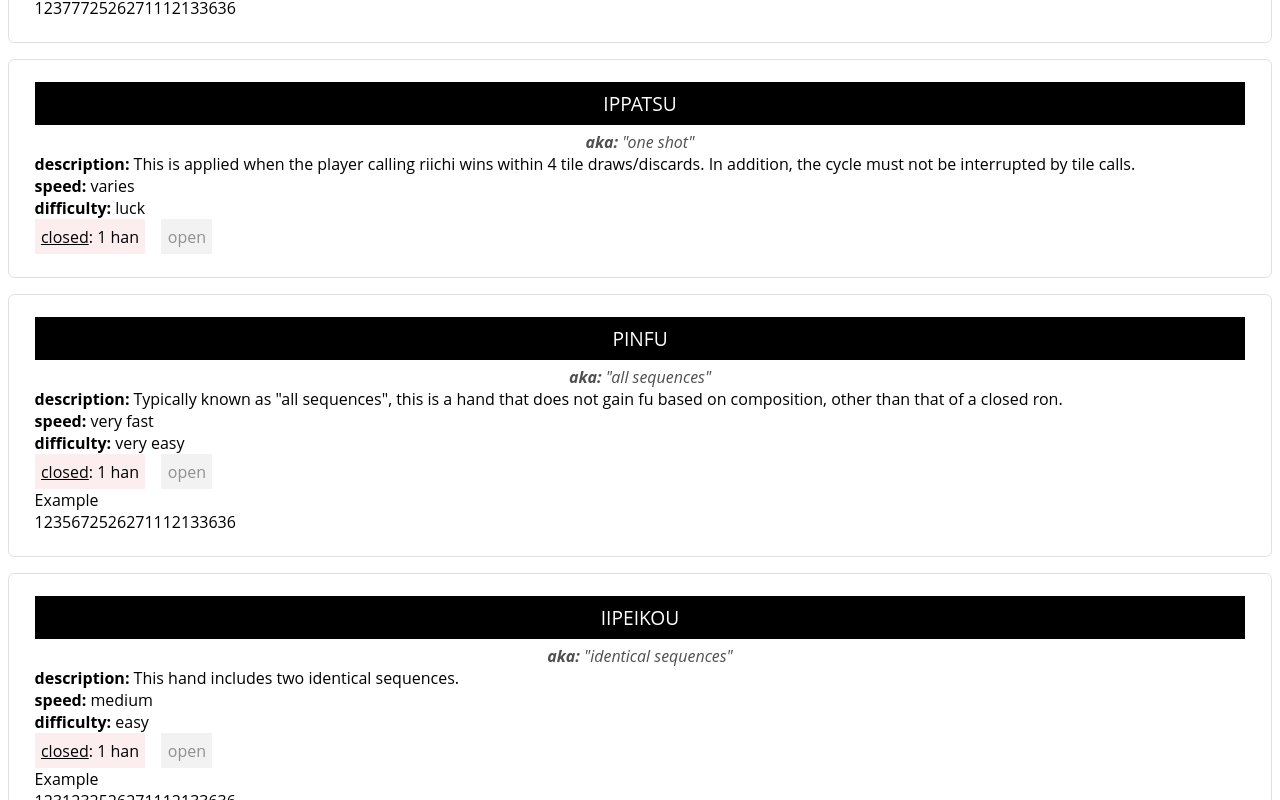
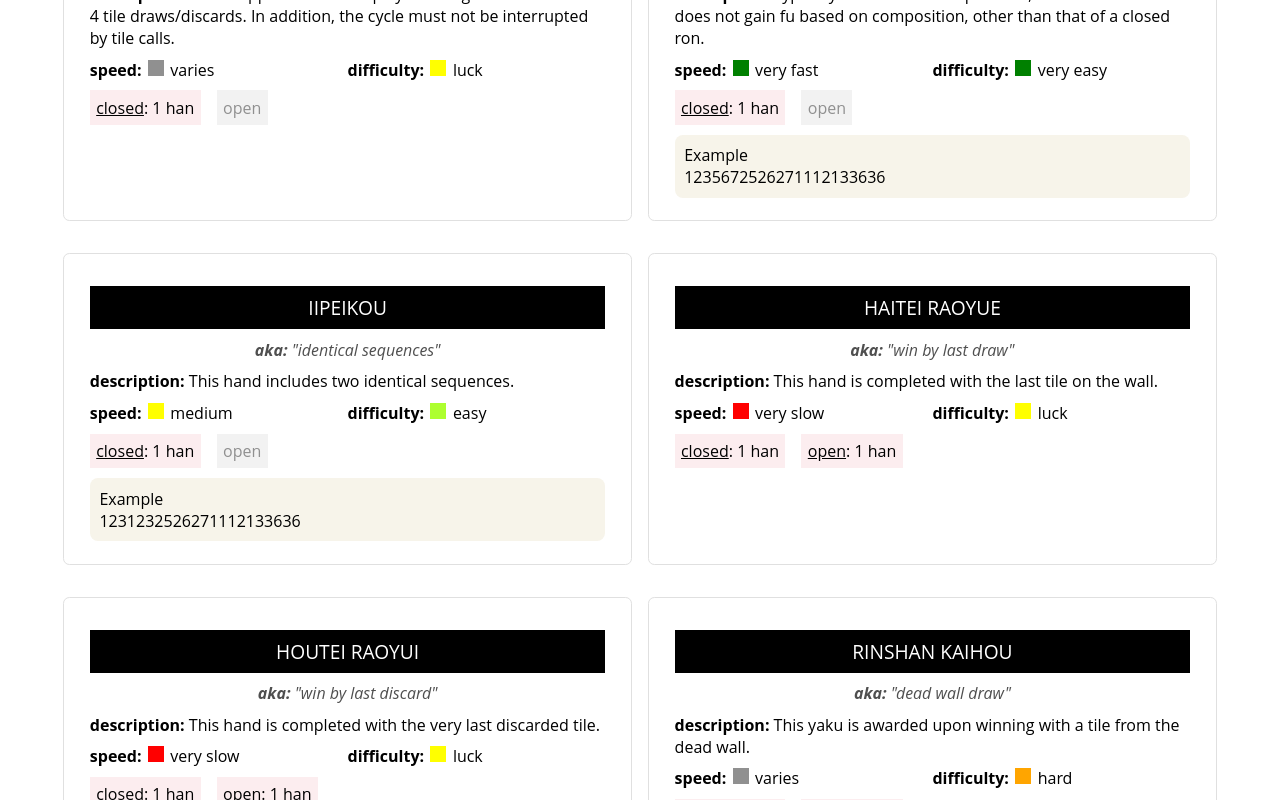
Before and after one commit to chinanwu/mahjong, a Preact app: page / in a window 1280 px wide. Shown: the part 720-1520 px from the top of the page. Built offline with nearby package versions, Linux system fonts and the light colour scheme.

Commit message:
Yaku styling

```diff
--- a/src/App.js
+++ b/src/App.js
@@ -3,7 +3,7 @@ import Yaku from "./components/Yaku";
 import "./App.less";
 
 const App = () => (
-  <div>
+  <>
     <h1>Mahjong Helper</h1>
     <p>How do I play?</p>
 
@@ -14,13 +14,13 @@ const App = () => (
         <button>Filter</button>
         <input placeholder="Search by name" />
       </div>
-      <div>
+      <div className="Yakus__list">
         {yakus.map((yaku, index) => (
           <Yaku key={`yaku-${index}`} {...yaku} />
         ))}
       </div>
     </div>
-  </div>
+  </>
 );
 
 export default App;
--- a/src/App.less
+++ b/src/App.less
@@ -17,3 +17,10 @@ h2 {
   display: flex;
   justify-content: space-between;
 }
+
+.Yakus__list {
+  display: grid;
+  grid-template-columns: repeat(2, 45% [col-start]);
+  grid-gap: 1rem;
+  justify-content: center;
+}
--- a/src/components/Yaku.js
+++ b/src/components/Yaku.js
@@ -43,13 +43,21 @@ const Yaku = ({
     <div>
       <strong>description:</strong> {description}
     </div>
-    <div>
-      <strong>speed:</strong>
-      <span>{` ${mapSpeedToString[speed]}`}</span>
-    </div>
-    <div>
-      <strong>difficulty:</strong>
-      <span>{` ${mapDifficultyToString[difficulty]}`}</span>
+    <div className="Yaku__speedDifficulty">
+      <div>
+        <strong>speed:</strong>
+        <div
+          className={`Yaku__speedDifficultyIcon Yaku__speedDifficultyIcon--${speed}`}
+        />
+        {mapSpeedToString[speed]}
+      </div>
+      <div>
+        <strong>difficulty:</strong>
+        <div
+          className={`Yaku__speedDifficultyIcon Yaku__speedDifficultyIcon--${difficulty}`}
+        />
+        {mapDifficultyToString[difficulty]}
+      </div>
     </div>
     <div className="Yaku__handTypes">
       <div className="Yaku__handType">
@@ -66,7 +74,7 @@ const Yaku = ({
       </div>
     </div>
     {example && (
-      <div>
+      <div className="Yaku__example">
         <label>Example</label>
         <div>{example}</div>
       </div>
--- a/src/components/Yaku.less
+++ b/src/components/Yaku.less
@@ -8,6 +8,10 @@
   // &:hover {
   //   box-shadow: TODO
   // }
+
+  & > div {
+    margin-top: 0.6rem;
+  }
 }
 
 .Yaku__name {
@@ -20,10 +24,56 @@
 }
 
 .Yaku__aka {
-  margin-top: 0.4rem;
   text-align: center;
   color: #4f4f4f;
   font-style: italic;
+}
+
+.Yaku__speedDifficulty {
+  display: flex;
+
+  & > div {
+    width: 50%;
+  }
+}
+
+.Yaku__speedDifficultyIcon {
+  display: inline-block;
+  width: 1rem;
+  height: 1rem;
+  margin: 0 0.4rem;
+}
+
+.Yaku__speedDifficultyIcon---1 {
+  background-color: #909090;
+}
+
+.Yaku__speedDifficultyIcon--1 {
+  background-color: green;
+}
+
+.Yaku__speedDifficultyIcon--2 {
+  background-color: greenyellow;
+}
+
+.Yaku__speedDifficultyIcon--3 {
+  background-color: yellow;
+}
+
+.Yaku__speedDifficultyIcon--4 {
+  background-color: orange;
+}
+
+.Yaku__speedDifficultyIcon--5 {
+  background-color: red;
+}
+
+.Yaku__speedDifficultyIcon--6 {
+  background-color: darkred;
+}
+
+.Yaku__speedDifficultyIcon--99 {
+  background-color: yellow;
 }
 
 .Yaku__handTypes {
@@ -50,3 +100,9 @@
     text-decoration: none;
   }
 }
+
+.Yaku__example {
+  background-color: #f7f4ea;
+  padding: 0.6rem;
+  border-radius: 0.5rem;
+}
```
